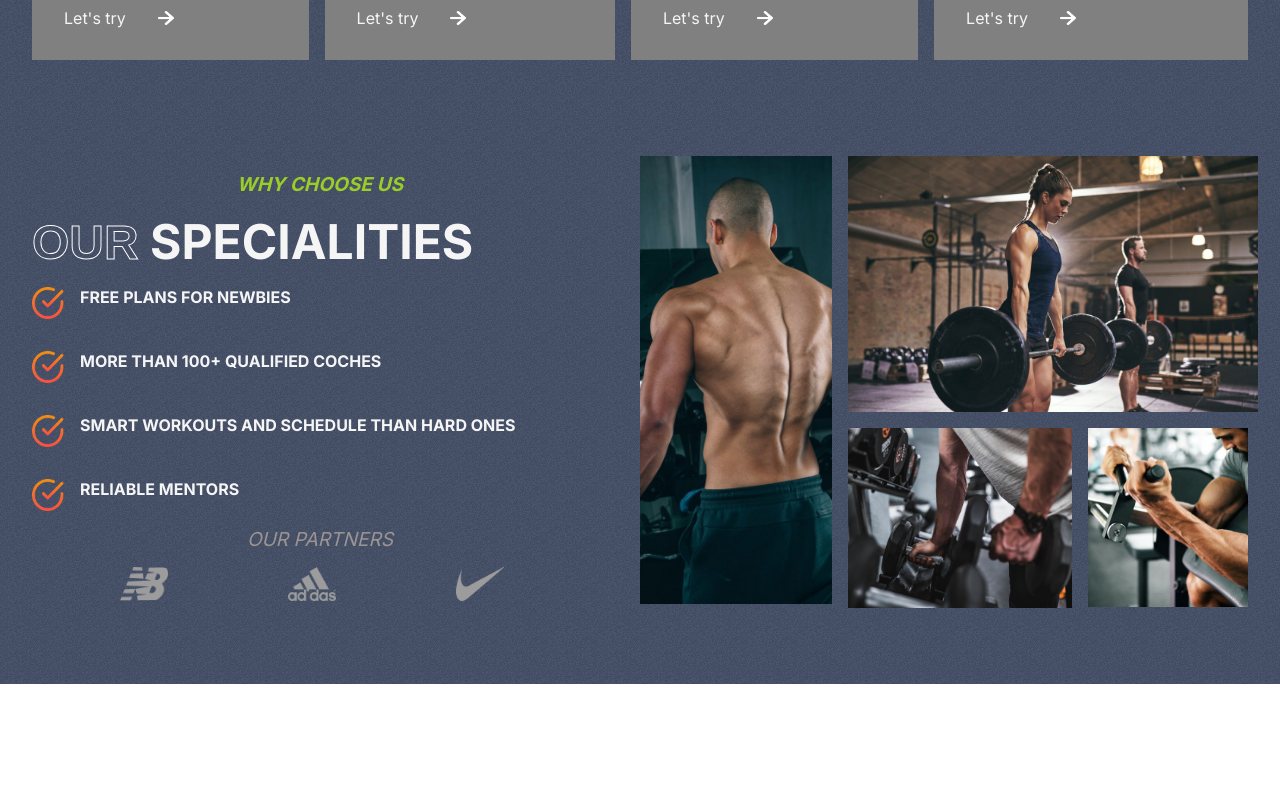
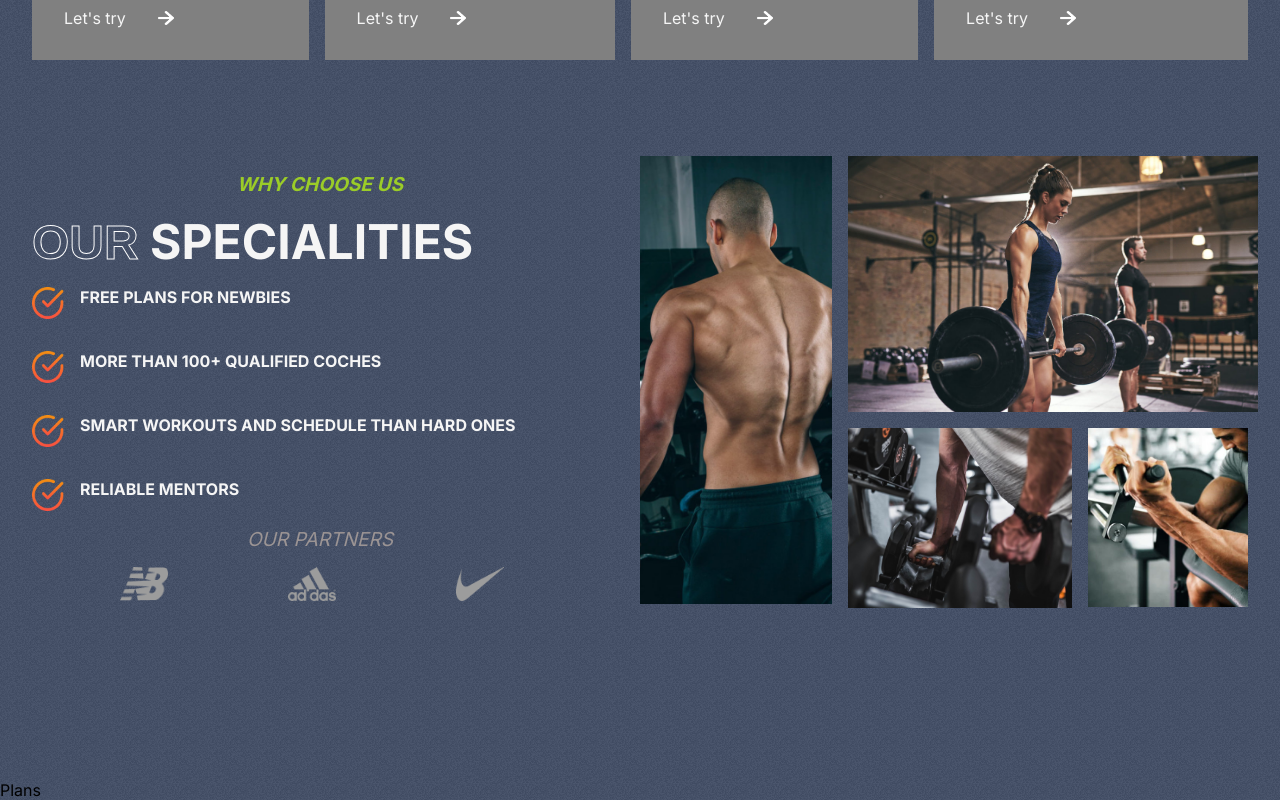
Before and after one commit to gihanthakavishan/Gymnasium_Application, a React (Create React App) app: page / in a window 1280 px wide. Shown: the part 1158-1958 px from the top of the page. Before the commit the page ends 1842 px from the top, so only its background shows below. Built offline with nearby package versions, Linux system fonts and the light colour scheme.

Commit message:
start plans section

```diff
--- a/src/App.js
+++ b/src/App.js
@@ -2,12 +2,14 @@
 import Hero from './components/Hero/Hero';
 import Programs from './components/Programs/Programs';
 import Reasons from './components/Reasons/Reasons';
+import Plans from './components/Plans/Plans';
 function App() {
   return (
     <div className="App">
           <Hero/>
           <Programs/>
           <Reasons/>
+          <Plans/>
     </div>
   );
 }
--- /dev/null
+++ b/src/components/Plans/Plans.jsx
@@ -0,0 +1,10 @@
+import React from 'react';
+import './Plans.css';
+
+const Plans = () => {
+  return (
+    <div>Plans</div>
+  )
+}
+
+export default Plans
```
Also changed, not shown: src/components/Plans/Plans.css (added).
